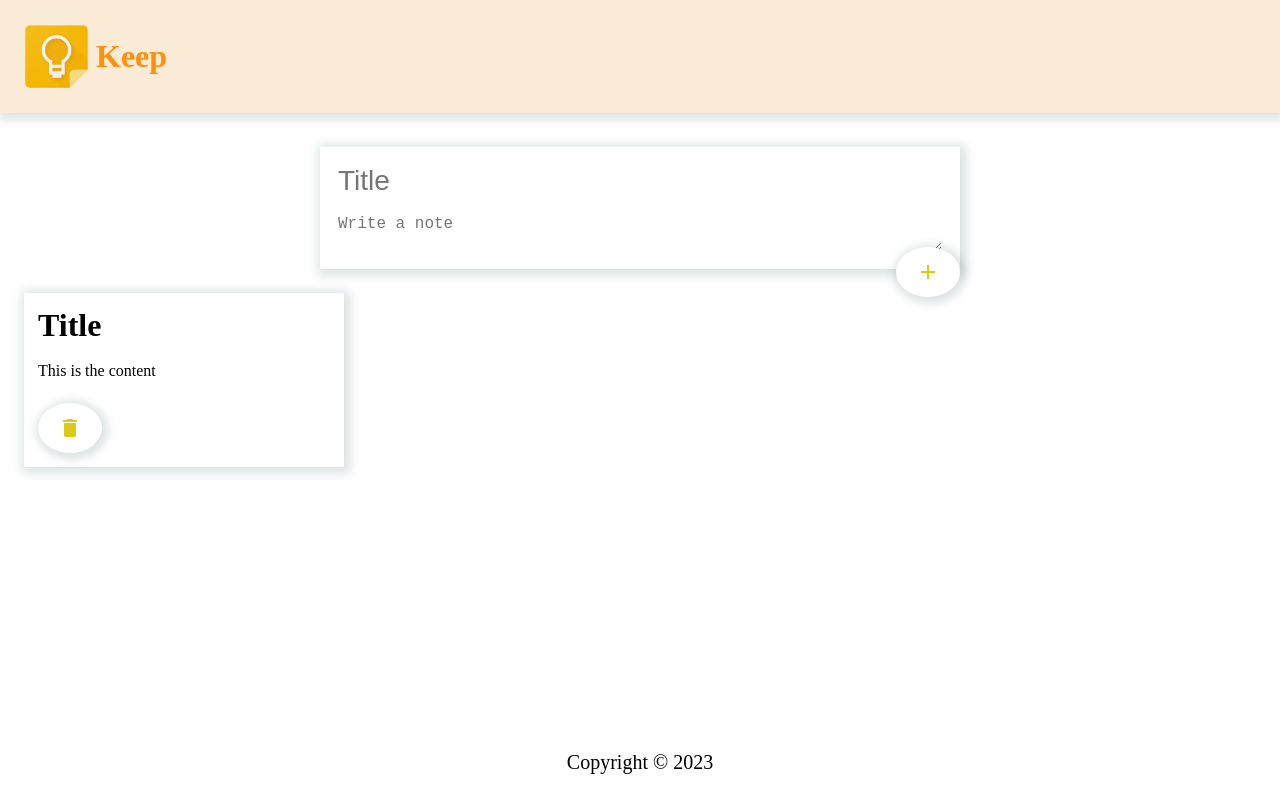
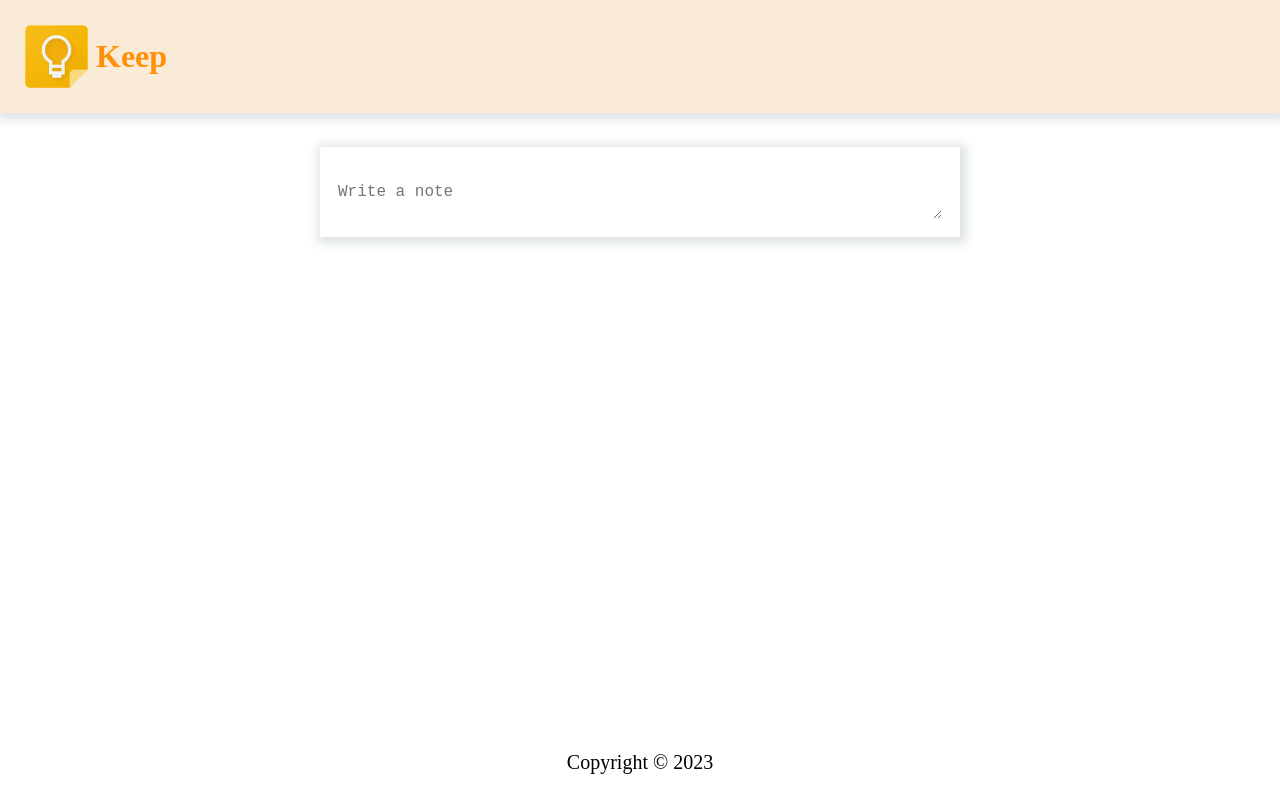
Before and after one commit to daief48/keep_react_app, a React (Create React App) app: page / in a window 1280 px wide. Built offline with nearby package versions, Linux system fonts and the light colour scheme.

Commit message:
completed

```diff
--- a/src/App.js
+++ b/src/App.js
@@ -3,13 +3,41 @@ import Header from './Header';
 import Footer from './Footer';
 import CreateNotes from './CreateNotes';
 import Note from './Note';
+import { useState } from 'react';
 function App() {
+  const [addItem,setAddItem] = useState([]);
+  const addNote = (note) => {
+    console.log("Clicked..")
+    setAddItem((preData) => {
+      return [...preData,note]
+    })
+    console.log(addItem);
+  }
+  const onDelete = (id) => {
+    setAddItem((olddata) =>
+    olddata.filter((currdata,indx) =>{
+      return indx !== id;
+    }))
+    console.log(id);
+  }
   return (
     <>
       <Header/>
       <Footer/>
-      <CreateNotes/>
-      <Note/>
+      <CreateNotes passNote={addNote}/>
+      <div className="notes">
+      {addItem.map((val,index) => {
+        return (
+          <Note
+            key = {index}
+            id={index}
+            title = {val.title}
+            content = {val.content}
+            deleteItem={onDelete}
+          />
+        )
+      })}
+      </div>
     </>
   );
 }
--- a/src/CreateNotes.jsx
+++ b/src/CreateNotes.jsx
@@ -2,31 +2,48 @@ import React, { useState } from 'react'
 import AddIcon from '@mui/icons-material/Add';
 import Button from '@mui/material/Button';
 
-export default function CreateNotes() {
+export default function CreateNotes(props) {
     const [note,setNote] = useState({
         title:"",
         content:"",
     })
 
+    const [expand, setExpand] = useState(false);
     const InputEvent = (event) => {
+
+        const {name,value} = event.target;
         setNote((prevalue) => {
             return {
-                ...prevalue
+                ...prevalue,
+                [name]:value,
             }
         })
+    }
+    const addEvent = () => {
+        props.passNote(note);
+        setNote({
+            title:"",
+            content:"",
+        })
+    }
+    const expandIt = () => {
+        setExpand(true);
+    }
+    const dbexpandIt = () => {
+        setExpand(false);
     }
     return (
         <>
             <div className="form_box">
                 <form action="" id='form1'>
-                    <input
+                    {expand?<input
                     type="text"
                     name='title'
                      placeholder='Title'
                      id='input1'
                      value={note.title}
                      onChange={InputEvent}
-                     />
+                     />: null}
                     <textarea
                     id="input2"
                     name='content'
@@ -34,10 +51,12 @@ export default function CreateNotes() {
                       placeholder='Write a note'
                       value={note.content}
                       onChange={InputEvent}
+                      onClick={expandIt}
+                      onDoubleClick={dbexpandIt}
                       ></textarea>
-                    <Button className='btn1'>
+                    {expand?<Button className='btn1' onClick={addEvent}>
                         <AddIcon />
-                    </Button>
+                    </Button>:null}
                 </form>
             </div>
         </>
--- a/src/Note.jsx
+++ b/src/Note.jsx
@@ -2,14 +2,17 @@ import React from 'react'
 import DeleteIcon from '@mui/icons-material/Delete';
 import Button from '@mui/material/Button';
 
-export default function Note() {
+export default function Note(props) {
+    const deleteNote = () => {
+        props.deleteItem(props.id);
+    }
     return (
         <>
             <div className="note">
-                <h1>Title</h1>
+                <h1>{props.title}</h1>
                 <br />
-                <p>This is the content</p>
-                <Button className='btn2'>
+                <p>{props.content}</p>
+                <Button className='btn2' onClick={deleteNote}>
                     <DeleteIcon />
                 </Button>
             </div>
--- a/src/index.css
+++ b/src/index.css
@@ -82,6 +82,10 @@
     padding: 14px;
     margin: 3vh;
 }
+.notes{
+  display: flex;
+  margin-top: 26px;
+}
 .delete_btn{
   color: red!important;
   margin-top: 14px;
```
